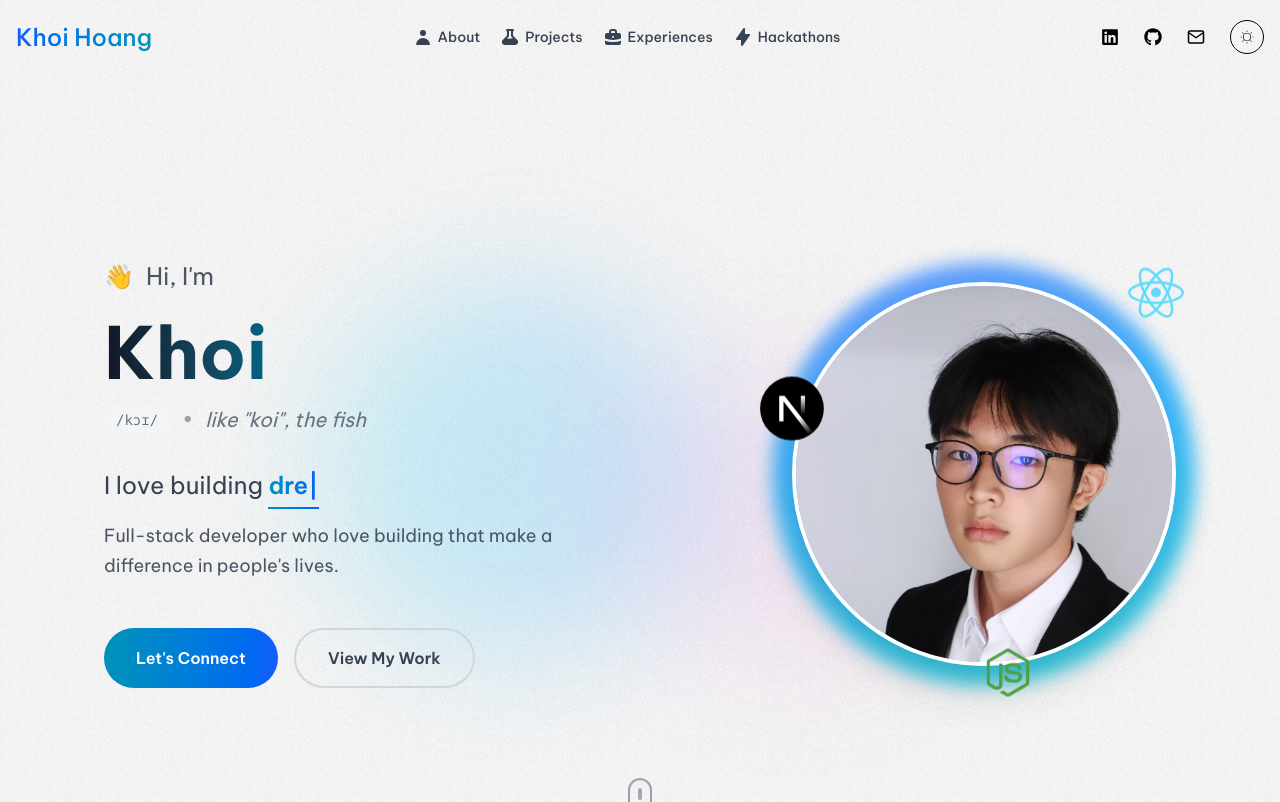
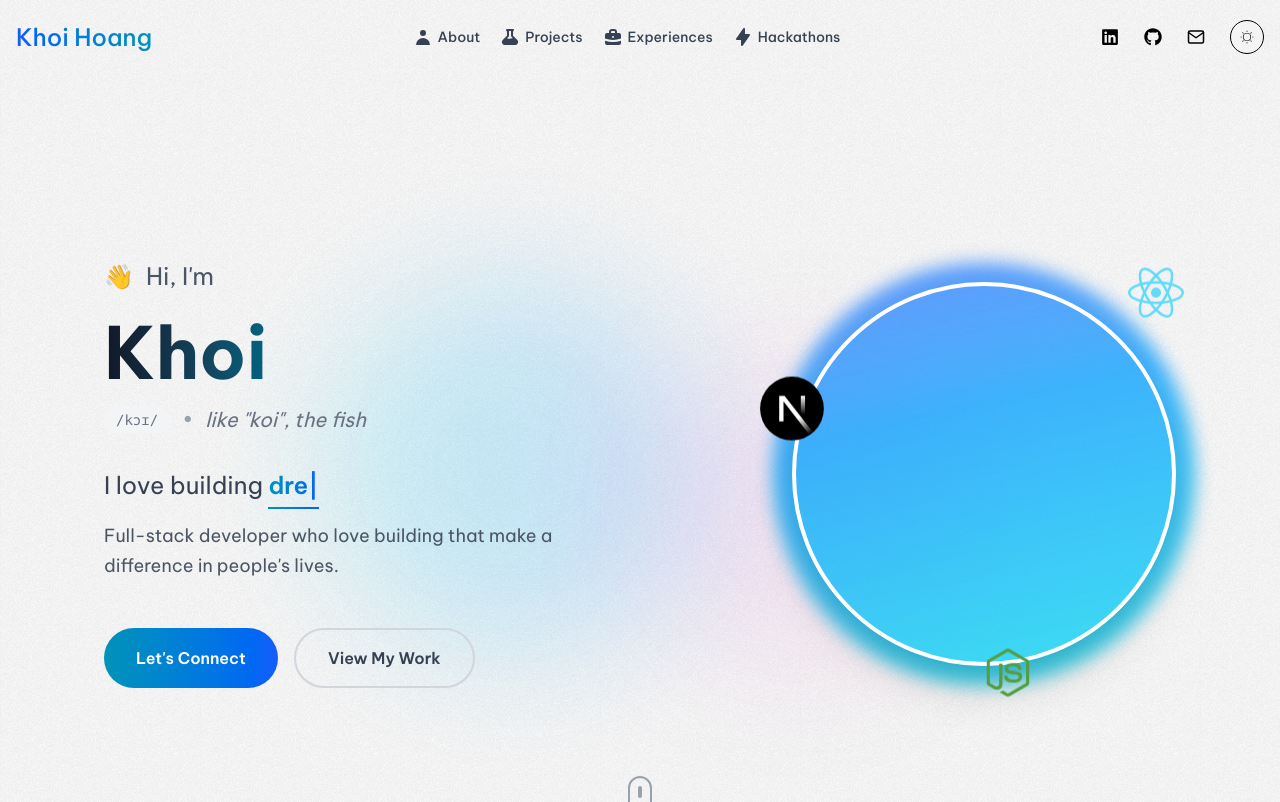
Before and after one commit to khoisyhoang/Portfolio, a Next.js app: page / in a window 1280 px wide. Shown: the top 802 px of the page. Built offline with nearby package versions, Linux system fonts and the light colour scheme.

Commit message:
fix Hero and turned into server component

```diff
--- a/src/app/components/Hero.tsx
+++ b/src/app/components/Hero.tsx
@@ -1,25 +1,9 @@
-"use client";
-import { useState, useEffect } from "react";
 import Image from "next/image";
 import TypedAnimation from "../animations/Typed";
+
 const words = ["things", "experiences", "solutions", "dreams"];
 
-
 export default function Hero() {
-  const [isVisible, setIsVisible] = useState(false);
-  const [currentWordIndex, setCurrentWordIndex] = useState(0);
-
-
-
-  useEffect(() => {
-    setIsVisible(true);
-
-    const interval = setInterval(() => {
-      setCurrentWordIndex((prev) => (prev + 1) % words.length);
-    }, 3000);
-
-    return () => clearInterval(interval);
-  }, []);
 
   return (
     <section
@@ -38,11 +22,7 @@ export default function Hero() {
 
       <div className="max-w-6xl mx-auto grid lg:grid-cols-2 gap-12 items-center">
         {/* Text Content */}
-        <div
-          className={`space-y-8 transition-all duration-1000 transform ${
-            isVisible ? "translate-y-0 opacity-100" : "translate-y-10 opacity-0"
-          }`}
-        >
+        <div className="space-y-8 animate-fade-in-up">
           {/* Greeting */}
           <div className="space-y-4">
             <div className="flex items-center gap-3">
@@ -69,11 +49,11 @@ export default function Hero() {
 
           {/* Dynamic tagline */}
           <div className="space-y-4">
-            <p className="text-xl md:text-2xl text-gray-700 dark:text-gray-300 leading-relaxed">
+            <p className="text-xl md:text-2xl text-gray-700 dark:text-gray-300 leading-relaxed container-snap">
               I love building{" "}
               <span className="relative inline-block">
                 <span
-                  className="bg-gradient-to-r from-cyan-600 to-blue-600 dark:from-cyan-400 dark:to-blue-400 bg-clip-text text-transparent font-semibold animate-fade-in"
+                  className="bg-gradient-to-r from-cyan-600 to-blue-600 dark:from-cyan-400 dark:to-blue-400 bg-clip-text text-transparent font-semibold animate-fade-in no-scrollbar"
                 >
                   <TypedAnimation strings={words}/>
                 </span>
@@ -101,11 +81,7 @@ export default function Hero() {
         </div>
 
         {/* Avatar Section */}
-        <div
-          className={`flex justify-center lg:justify-end transition-all duration-1000 delay-300 transform ${
-            isVisible ? "translate-y-0 opacity-100" : "translate-y-10 opacity-0"
-          }`}
-        >
+        <div className="flex justify-center lg:justify-end animate-fade-in-up animation-delay-300">
           <div className="relative group">
             {/* Animated rings */}
             <div className="absolute inset-0 rounded-full bg-gradient-to-r from-cyan-400 to-blue-500 animate-spin-slow opacity-75 blur-sm scale-110"></div>
@@ -114,13 +90,13 @@ export default function Hero() {
             {/* Avatar container */}
             <div className="relative w-80 h-80 md:w-96 md:h-96 rounded-full overflow-hidden border-4 border-white dark:border-gray-800 shadow-2xl group-hover:scale-105 transition-transform duration-500">
               {/* Profile Image */}
-              <Image
+              {/* <Image
                 src="/images/profilepicture.JPG"
                 alt="Khoi Hoang - Full Stack Developer"
                 fill
                 className="object-cover object-top-right"
                 priority
-              />
+              /> */}
 
               {/* Overlay gradient */}
               <div className="absolute inset-0 bg-gradient-to-t from-black/10 to-transparent opacity-0 group-hover:opacity-100 transition-opacity duration-300"></div>
@@ -159,7 +135,7 @@ export default function Hero() {
       </div>
 
       {/* Scroll indicator */}
-      <div className="absolute bottom-12 left-1/2 transform -translate-x-1/2 animate-bounce">
+      <div className="absolute bottom-12 left-1/2 transform -translate-x-1/2 animate-bounce hidden sm:block">
         <div className="w-6 h-10 border-2 border-gray-400 dark:border-gray-600 rounded-full flex justify-center">
           <div className="w-1 h-3 bg-gray-400 dark:bg-gray-600 rounded-full mt-2 animate-pulse"></div>
         </div>
--- a/src/app/globals.css
+++ b/src/app/globals.css
@@ -1,5 +1,6 @@
 @import "tailwindcss";
 @import "tw-animate-css";
+@import "tailwindcss/utilities";
 
 @custom-variant dark (&:is(.dark *));
 
@@ -15,6 +16,11 @@
 
 @keyframes fade-in {
   0% { opacity: 0; transform: translateY(10px); }
+  100% { opacity: 1; transform: translateY(0); }
+}
+
+@keyframes fade-in-up {
+  0% { opacity: 0; transform: translateY(30px); }
   100% { opacity: 1; transform: translateY(0); }
 }
 
@@ -44,6 +50,16 @@
 
 .animate-fade-in {
   animation: fade-in 0.5s ease-out;
+}
+
+.animate-fade-in-up {
+  opacity: 0;
+  transform: translateY(30px);
+  animation: fade-in-up 1s ease-out forwards;
+}
+
+.animation-delay-300 {
+  animation-delay: 300ms;
 }
 
 .animate-expand {
@@ -230,3 +246,25 @@ body {
     @apply bg-background text-foreground;
   }
 } */
+
+/* Disable Horizontal Scrollbar */
+@layer utilities {
+  /* Hide scrollbar for Chrome, Safari and Opera */
+  .no-scrollbar::-webkit-scrollbar {
+      display: none;
+  }
+ /* Hide scrollbar for IE, Edge and Firefox */
+  .no-scrollbar {
+      -ms-overflow-style: none;  /* IE and Edge */
+      scrollbar-width: none;  /* Firefox */
+  }
+}
+
+/* Hide horizontal scrollbar globally */
+html {
+  overflow-x: hidden;
+}
+
+body {
+  overflow-x: hidden;
+}
```
Also changed, not shown: src/app/page.tsx (+0 -1 lines).
